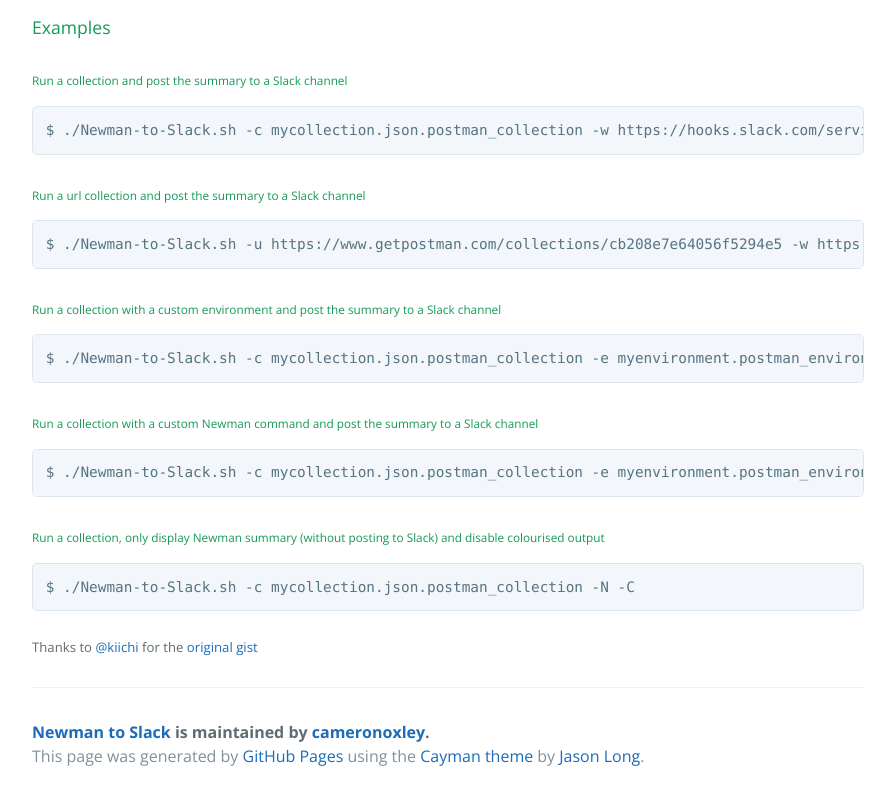
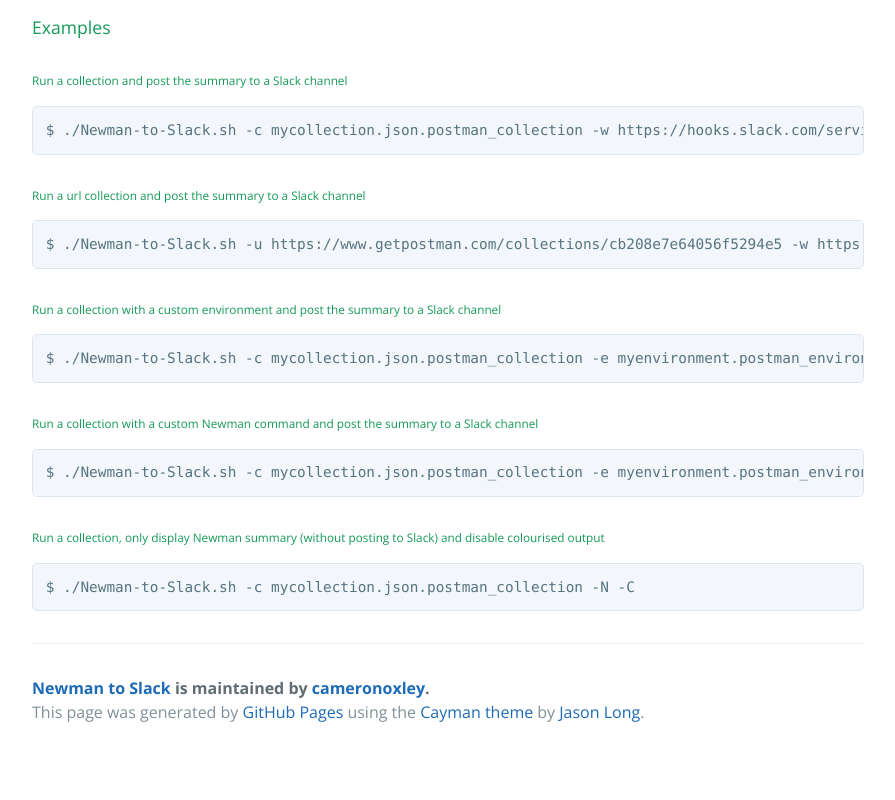
Before and after one commit to cameronoxley/Newman-to-Slack, a plain HTML site: page index.html in a window 1280 px wide. Shown: the part 1549-2349 px from the top of the page, without its empty margins (192-1087 px from the left). After the commit the page ends 2305 px from the top, so only its background shows below. Drawn offline with nearby package versions, Linux system fonts and the light colour scheme.

Commit message:
Update index.html

```diff
--- a/index.html
+++ b/index.html
@@ -88,8 +88,6 @@
 
 <div class="highlight highlight-source-shell"><pre>$ ./Newman-to-Slack.sh -c mycollection.json.postman_collection -N -C</pre></div>
 
-<p><sub>Thanks to <a href="https://github.com/kiichi">@kiichi</a> for the <a href="https://gist.github.com/kiichi/938ea910f88bf43b0db1">original gist</a></sub></p>
-
       <footer class="site-footer">
         <span class="site-footer-owner"><a href="https://github.com/cameronoxley/Newman-to-Slack">Newman to Slack</a> is maintained by <a href="https://github.com/cameronoxley">cameronoxley</a>.</span>
 
```
